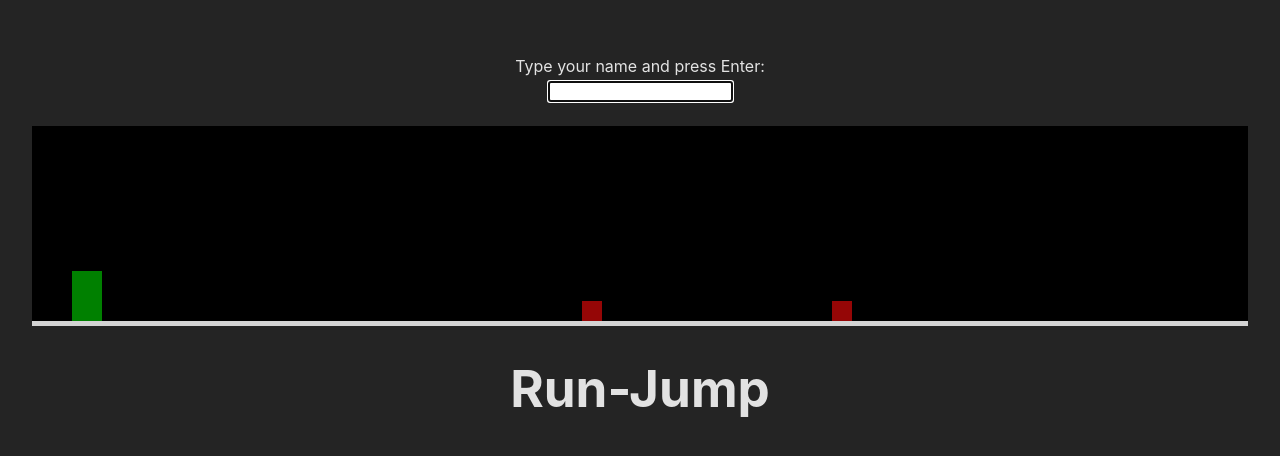
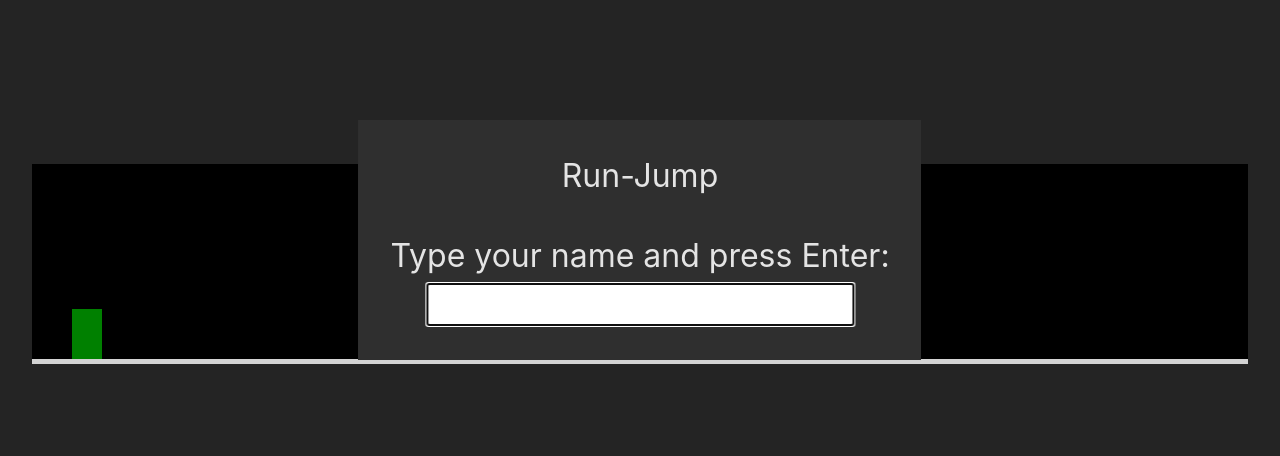
Before and after one commit to opowell/run-jump, a Vue app: page / in a window 1280 px wide. Shown: the part 160-616 px from the top of the page. Built offline with nearby package versions, Linux system fonts and the light colour scheme.

Commit message:
clean up

```diff
--- a/src/components/HelloWorld.vue
+++ b/src/components/HelloWorld.vue
@@ -2,21 +2,33 @@
 import { computed, onMounted, ref } from 'vue'
 
 const score = ref(0)
-let gameLoopInterval: number | undefined
-
-const readyToStart = ref(true)
-const playerDead = ref(true)
 const addBlockDelay = ref(0)
-const playerPosition = ref(5)
 const playerJumpSpeed = ref(0)
-const playerName = ref('')
 const blocks = ref([550, 800])
 const level = ref(1)
 const nextLevelCounter = ref(100)
+const blockWidth = ref(20)
+let gameLoopInterval: number | undefined
+
+const gameRef = ref(null)
+
+const playerPosition = ref(5)
 const playerWidth = 30
 const playerLeft = 40
-const blockWidth = ref(20)
-const scores = ref([])
+const playerStyle = computed(() => {
+  return {
+    bottom: playerPosition.value + 'px',
+    left: playerLeft + 'px',
+    width: playerWidth + 'px'
+  }
+})
+
+const playerDead = ref(true)
+const playerName = ref('')
+const showNameEntry = computed(() => {
+  return playerDead.value || playerName.value === ''
+})
+
 const scoresStoredString = window.localStorage.getItem('scores')
 let scoresStored: any[]
 if (scoresStoredString) {
@@ -24,24 +36,10 @@ if (scoresStoredString) {
 } else
   scoresStored = []
 scoresStored.sort((a: { score: number; }, b: { score: number; }) => b.score - a.score)
-scores.value.push(...scoresStored)
-const gameRef = ref(null)
-const nameInputRef = ref(null)
+const scores = ref([...scoresStored])
 const currentScore = ref()
-let insertIndex: number
-
-const playerStyle = computed(() => {
-  return {
-    bottom: playerPosition.value + 'px',
-    left: playerLeft + 'px',
-    width: playerWidth + 'px'
-  }
-})
-const showNameEntry = computed(() => {
-  return playerDead.value || playerName.value === ''
-})
 const computedScores = computed(() => {
-  return scores.value.map((x: { name: any; score: any; time: string }) => {
+  const all = scores.value.map((x: { name: any; score: any; time: string }) => {
     return {
       name: x.name,
       score: x.score,
@@ -49,7 +47,11 @@ const computedScores = computed(() => {
       current: currentScore.value && new Date(x.time).getTime() === currentScore.value.time.getTime()
     }
   })
+  const currentIndex = all.findIndex(x => x.current)
+  const start = Math.max(currentIndex - 2, 0)
+  return all.slice(start, start + 5)
 })
+const nameInputRef = ref(null)
 onMounted(() => {
   nameInputRef?.value.focus()
 })
@@ -60,14 +62,13 @@ function endGame() {
     score: score.value,
     time: new Date()
   }
-  insertIndex = -1
+  let insertIndex: number = -1
   for (let i = 0; i < scores.value.length; i++) {
     if (scores.value[i].score < currentScore.value.score) {
       insertIndex = i
       break
     }
   }
-  console.log('insert', insertIndex)
   if (insertIndex !== -1) {
     scores.value.splice(insertIndex, 0, currentScore.value)
   } else {
@@ -79,6 +80,7 @@ function endGame() {
   clearInterval(gameLoopInterval)
 }
 
+const readyToStart = ref(true)
 function startGame() {
   if (playerName.value === '') return
   readyToStart.value = false
@@ -143,17 +145,18 @@ function jump() {
 
 <template>
   <div ref="gameRef" class="game" @keydown.space="handleSpace" tabindex="0">
+    <div>Run-Jump</div>
     <div v-if="showNameEntry" class="enter-name">
+      <div class="title">Run-Jump</div>
       <div class="scores">
         <div class="scores-list-entry" v-for="(s, i) in computedScores" :key="i" :class="{ highlight: s.current }">
           {{ i+1 }}. {{ s.score }} {{ s.name }}
         </div>
       </div>
-      <br>
-      <div>Type your name and press Enter:</div>
-      <input ref="nameInputRef" type="text" v-model="playerName" @keydown.enter="startGame">
-      <br>
-      <br>
+      <div>
+        <div>Type your name and press Enter:</div>
+        <input ref="nameInputRef" type="text" v-model="playerName" @keydown.enter="startGame">
+      </div>
     </div>
     <div v-if="!showNameEntry">
       <div>{{ playerName }}</div>
@@ -165,7 +168,6 @@ function jump() {
       <div class="ground" />
       <div class="block" v-for="(block, index) in blocks" :key="index" :style="{ left: block + 'px', width: blockWidth + 'px' }"/>
     </div>
-    <h1>Run-Jump</h1>
   </div>
 </template>
 
@@ -173,6 +175,7 @@ function jump() {
 .scores {
   display: flex;
   flex-direction: column;
+  color: #AAA;
 }
 .block {
   height: 20px;
@@ -209,4 +212,16 @@ function jump() {
 .highlight {
   color: yellow;
 }
+.enter-name {
+  position: fixed;
+  top: 50%;
+  left: 50%;
+  transform: translate(-50%, -50%);
+  z-index: 1;
+  background-color: #2f2f2f;
+  padding: 2rem;
+  display: flex;
+  flex-direction: column;
+  gap: 1rem;
+}
 </style>
--- a/src/style.css
+++ b/src/style.css
@@ -12,6 +12,7 @@
 }
 
 body {
+  font-size: xx-large;
   margin: 0;
   display: flex;
   place-items: center;
@@ -19,10 +20,10 @@ body {
   min-height: 100vh;
 }
 
-h1 {
-  font-size: 3.2em;
-  line-height: 1.1;
+input {
+  font-size: xx-large;
 }
+
 #app {
   max-width: 1280px;
   padding: 2rem;
```
